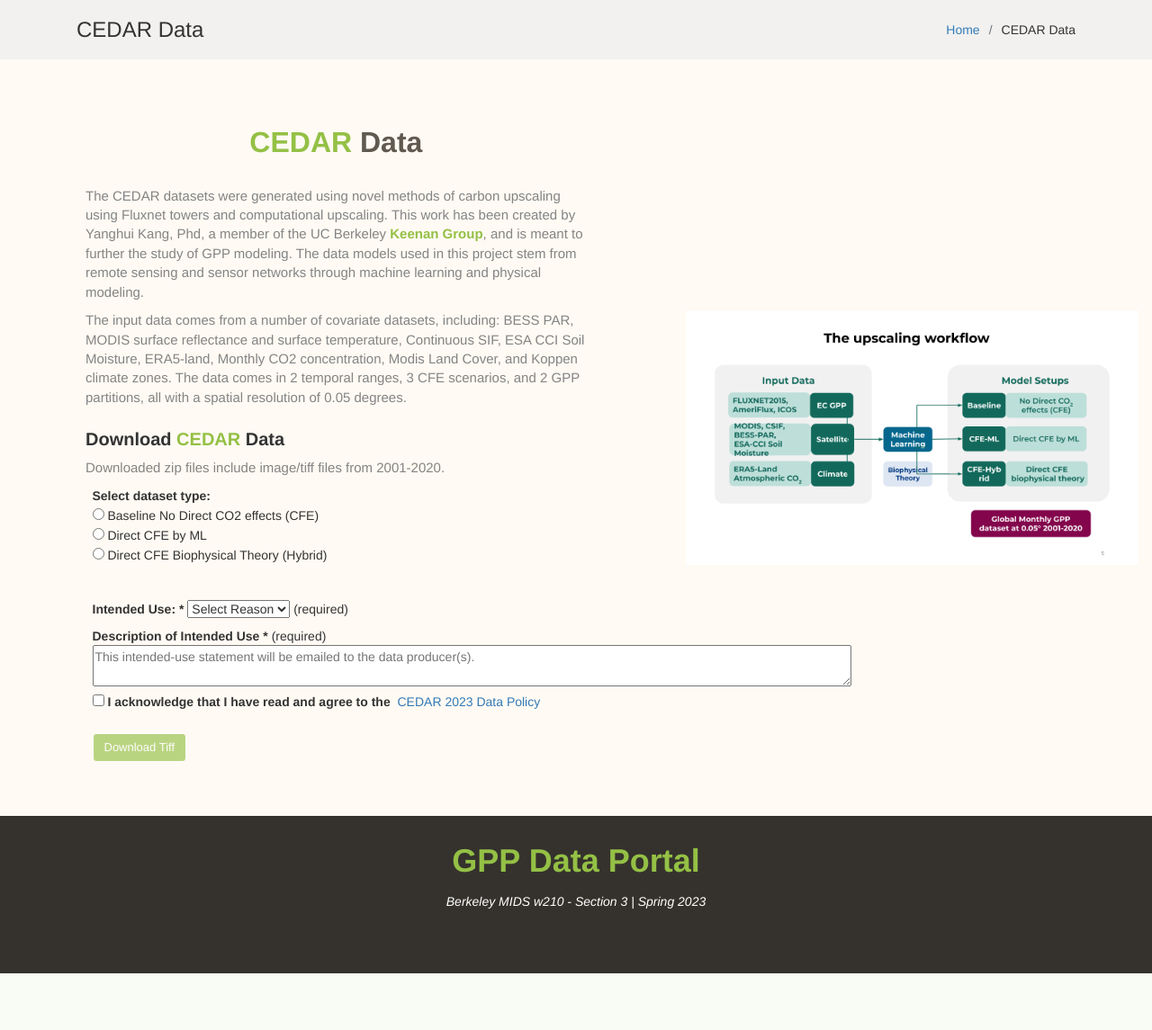
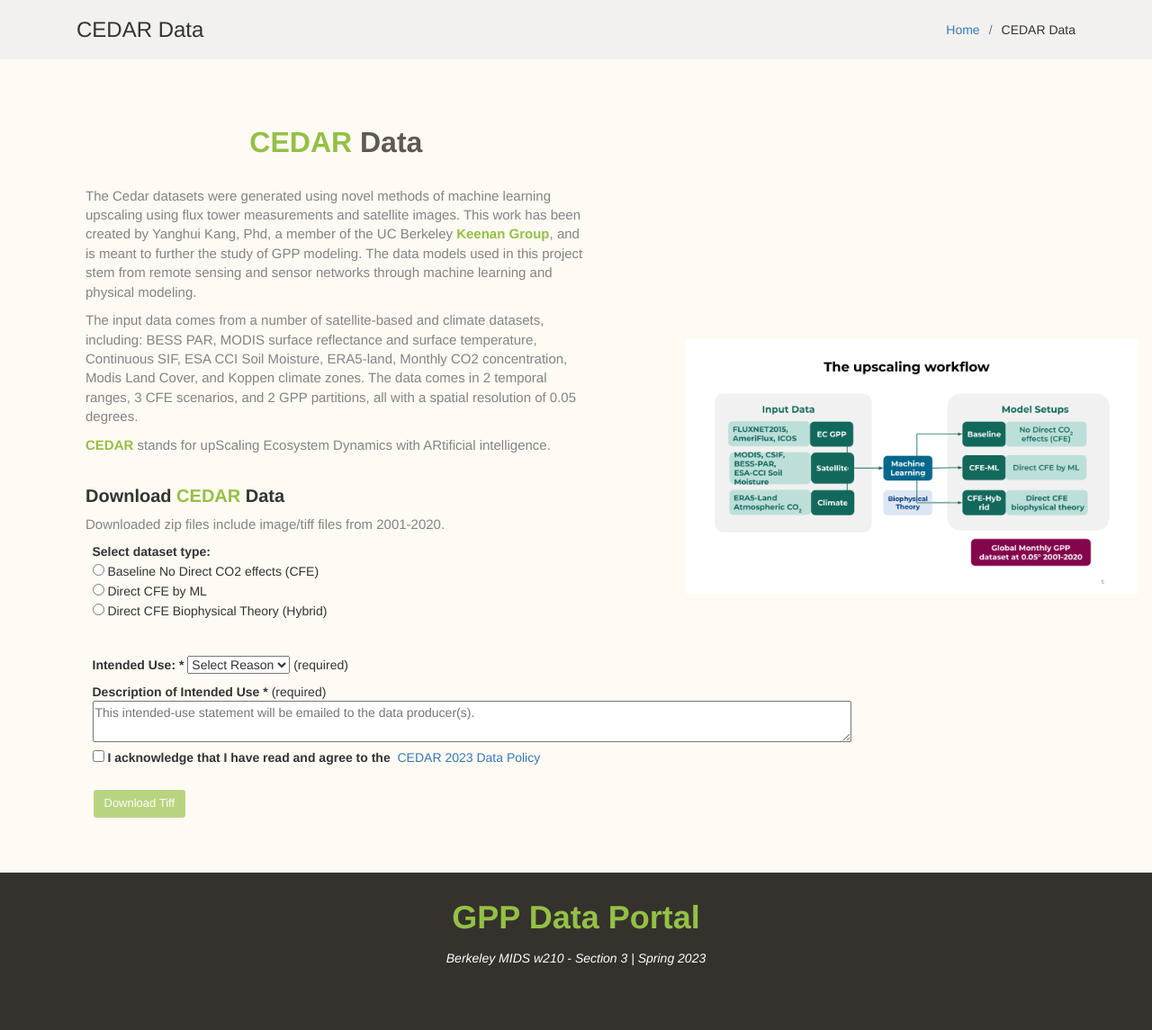
Before and after one commit to ssburgan/GPPDataPortal, a Flask app: page /data/ in a window 1280 px wide. Shown: the part 70-1215 px from the top of the page at 90% size. Before the commit the page ends 1152 px from the top, so only its background shows below. Run offline with Flask 2, Linux system fonts and the light colour scheme; some libraries are stand-ins or nearby versions.

Commit message:
update content and applinks

```diff
--- a/templates/data.html
+++ b/templates/data.html
@@ -31,20 +31,21 @@
               <h2><span>CEDAR</span> Data
               </h2>
             </div>
-            <p>The CEDAR datasets were generated using novel methods of carbon upscaling using Fluxnet towers and
-              computational upscaling. This work has been created by Yanghui Kang, Phd, a member of the UC Berkeley
-              <a href="https://www.keenangroup.info/" target="_blank"><span>Keenan Group</span></a>, and is meant to
-              further the study of GPP modeling. The data models used in this project stem
-              from remote sensing and sensor networks through machine learning and physical modeling.
+
+            <p>The Cedar datasets were generated using novel methods of machine learning upscaling using flux tower
+              measurements and satellite images. This work has been created by Yanghui Kang, Phd, a member of the UC
+              Berkeley <a href="https://www.keenangroup.info/" target="_blank"><span>Keenan Group</span></a>, and is
+              meant to further the study of GPP modeling. The data models used in this project stem from remote sensing
+              and sensor networks through machine learning and physical modeling.
             </p>
-
-            <p>
-              The input data comes from a number of covariate datasets, including: BESS PAR, MODIS surface reflectance
-              and surface temperature, Continuous SIF, ESA CCI Soil Moisture, ERA5-land, Monthly CO2 concentration,
-              Modis Land Cover, and Koppen climate zones. The data comes in 2 temporal ranges, 3 CFE scenarios, and 2
-              GPP partitions, all with a spatial resolution of 0.05 degrees.
+            <p>The input data comes from a number of satellite-based and climate datasets, including: BESS PAR, MODIS
+              surface reflectance and surface temperature, Continuous SIF, ESA CCI Soil Moisture, ERA5-land, Monthly CO2
+              concentration, Modis Land Cover, and Koppen climate zones. The data comes in 2 temporal ranges, 3 CFE
+              scenarios, and 2 GPP partitions, all with a spatial resolution of 0.05 degrees.
             </p>
-            <div style="padding-top:10px;padding-bottom: 10px;">
+            <p><span style="color:#94c045;">CEDAR</span> stands for upScaling Ecosystem Dynamics with ARtificial
+              intelligence.</p>
+            <div style="padding-top:20px;padding-bottom: 10px;">
               <h4>Download <span style="color:#94c045;">CEDAR</span> Data</h4>
               <p>
                 Downloaded zip files include image/tiff files from 2001-2020.
```
Also changed, not shown: templates/GPPapp.html (+21 -30 lines).
